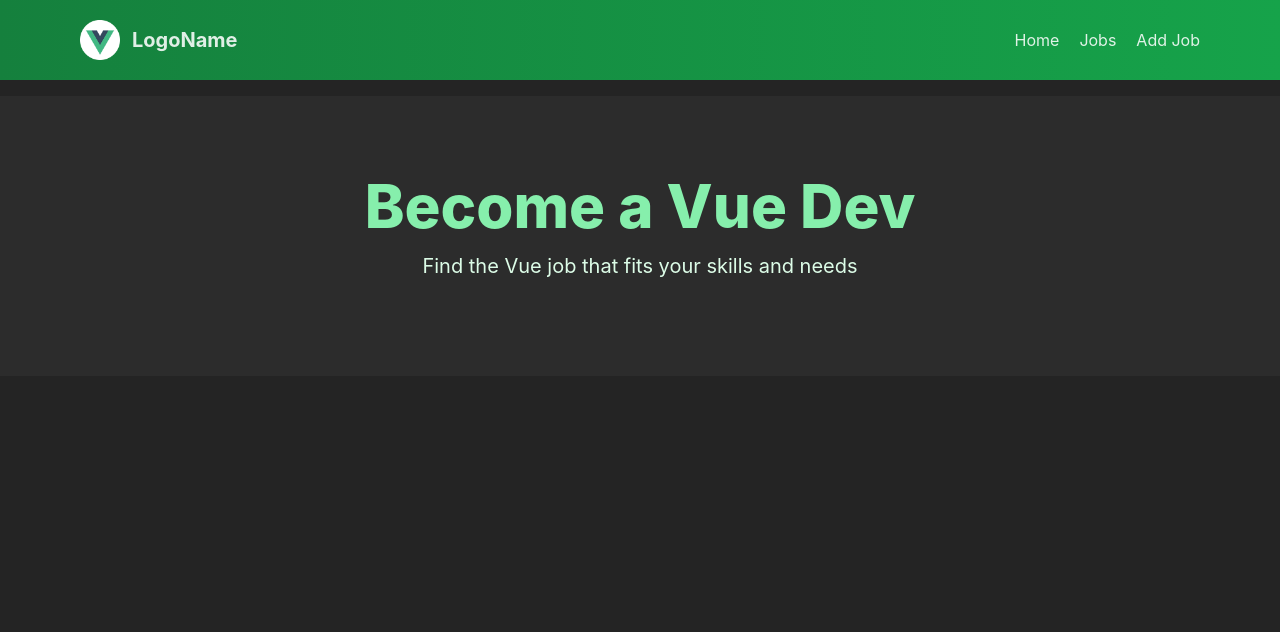
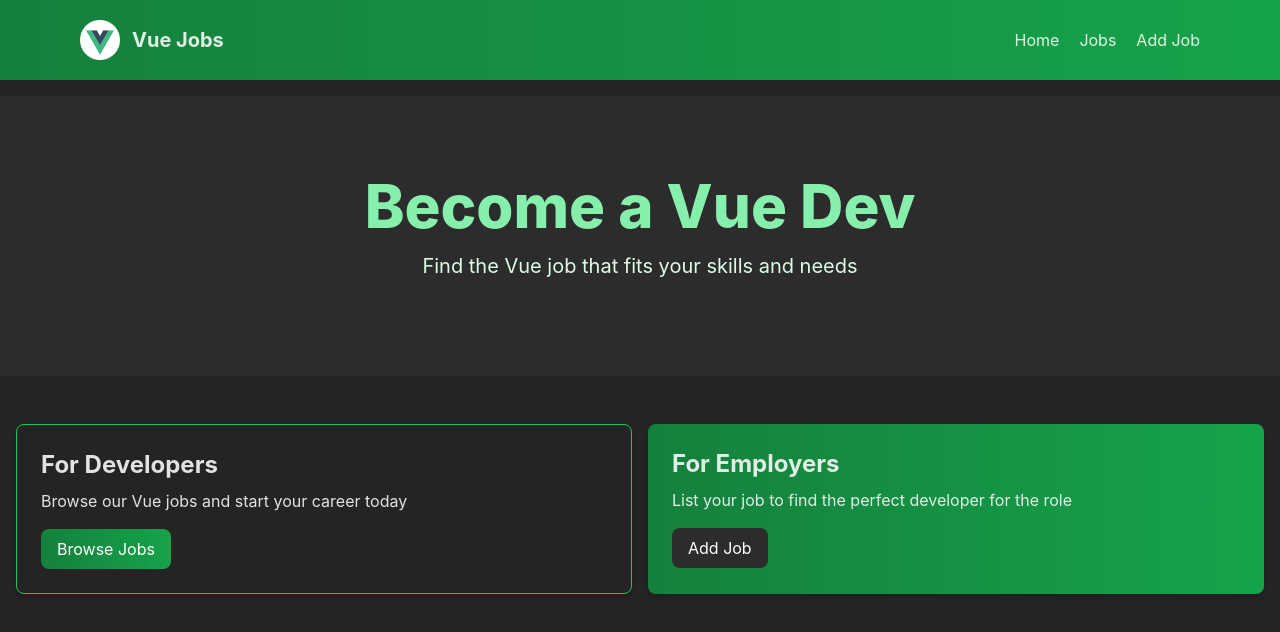
Before and after one commit to MikiZenebe/Vue-Jobs, a Vue app: page / in a window 1280 px wide. Shown: the top 632 px of the page. Built offline with nearby package versions, Linux system fonts and the light colour scheme.

Commit message:
homeView

```diff
--- a/src/App.vue
+++ b/src/App.vue
@@ -1,12 +1,11 @@
 <script script>
 import Navbar from "./components/Navbar.vue";
-import Hero from './components/Hero.vue'
-
+import HomeView from "./views/HomeView.vue";
 
 export default {
   components: {
     Navbar,
-    Hero
+    HomeView,
   },
 };
 </script>
@@ -14,6 +13,6 @@ export default {
 <template>
   <div class="mx-auto">
     <Navbar />
-    <Hero />
+    <HomeView />
   </div>
 </template>
--- /dev/null
+++ b/src/components/Card.vue
@@ -0,0 +1,18 @@
+<script setup>
+defineProps({
+  bg: {
+    type: String,
+    default: "",
+  },
+  cardOne: {
+    type: String,
+    default: "",
+  },
+});
+</script>
+
+<template>
+  <div :class="`${bg} ${cardOne} p-6 rounded-lg shadow-md`">
+    <slot></slot>
+  </div>
+</template>
--- /dev/null
+++ b/src/components/HomeCards.vue
@@ -0,0 +1,40 @@
+<script setup>
+import Card from "../components/Card.vue";
+</script>
+
+<template>
+  <section class="py-4">
+    <div class="container-xl lg:container m-auto">
+      <div class="grid grid-cols-1 md:grid-cols-2 gap-4 p-4 rounded-lg">
+        <Card
+          cardOne="border border-green-500  transition-all duration-[300ms] ease-out"
+        >
+          <h2 class="text-2xl font-bold">For Developers</h2>
+          <p class="mt-2 mb-4">
+            Browse our Vue jobs and start your career today
+          </p>
+
+          <span
+            class="inline-block bg-gradient-to-r from-green-700 to-green-600 text-white rounded-lg px-4 py-2 hover:bg-gray-700 cursor-pointer transition-all duration-[300ms] ease-out"
+          >
+            Browse Jobs
+          </span>
+        </Card>
+
+        <Card
+          bg="bg-gradient-to-r from-green-700 to-green-600 hover:bg-[#2c2c2c] transition-all duration-[300ms] ease-out"
+        >
+          <h2 class="text-2xl font-bold">For Employers</h2>
+          <p class="mt-2 mb-4">
+            List your job to find the perfect developer for the role
+          </p>
+
+          <span
+            class="inline-block bg-[#2c2c2c] text-white rounded-lg px-4 py-2 hover:bg-green-600 cursor-pointer transition-all duration-[300ms] ease-out"
+            >Add Job</span
+          >
+        </Card>
+      </div>
+    </div>
+  </section>
+</template>
--- a/src/components/Navbar.vue
+++ b/src/components/Navbar.vue
@@ -3,11 +3,11 @@ import logo from "@/assets/logo.png";
 </script>
 
 <template>
-  <nav class="bg-gradient-to-r from-green-700 to-green-600  py-5">
+  <nav class="bg-gradient-to-r from-green-700 to-green-600 py-5">
     <div class="flex items-center justify-between mx-10 md:mx-20">
       <div class="flex items-center gap-3">
         <img class="h-10 w-auto" :src="logo" alt="Vue Jobs" />
-        <p class="text-xl font-bold">LogoName</p>
+        <p class="text-xl font-bold">Vue Jobs</p>
       </div>
 
       <div class="flex items-center gap-5">
--- /dev/null
+++ b/src/views/HomeView.vue
@@ -0,0 +1,9 @@
+<script setup>
+import Hero from "../components/Hero.vue";
+import HomeCards from "../components/HomeCards.vue";
+</script>
+
+<template>
+  <Hero />
+  <HomeCards />
+</template>
```
Also changed, not shown: src/components/Hero.vue (+9 -7 lines).
